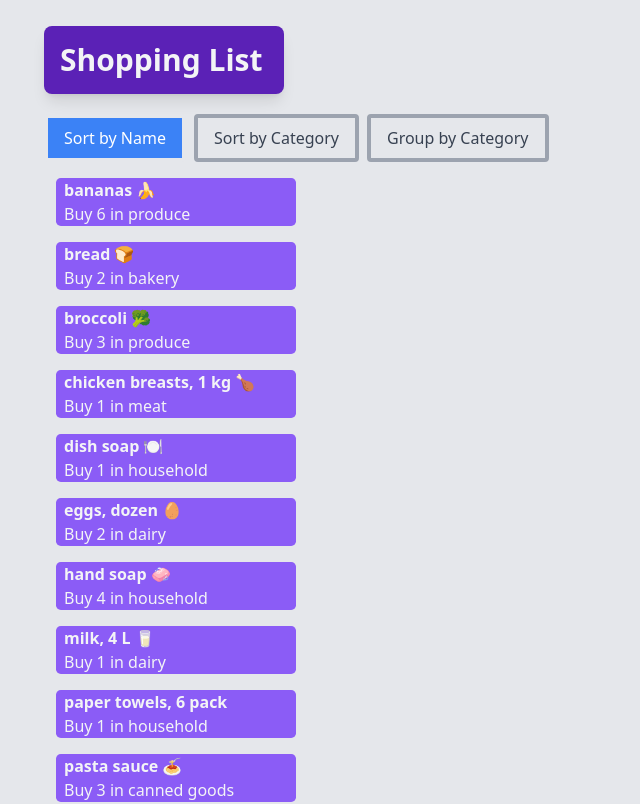
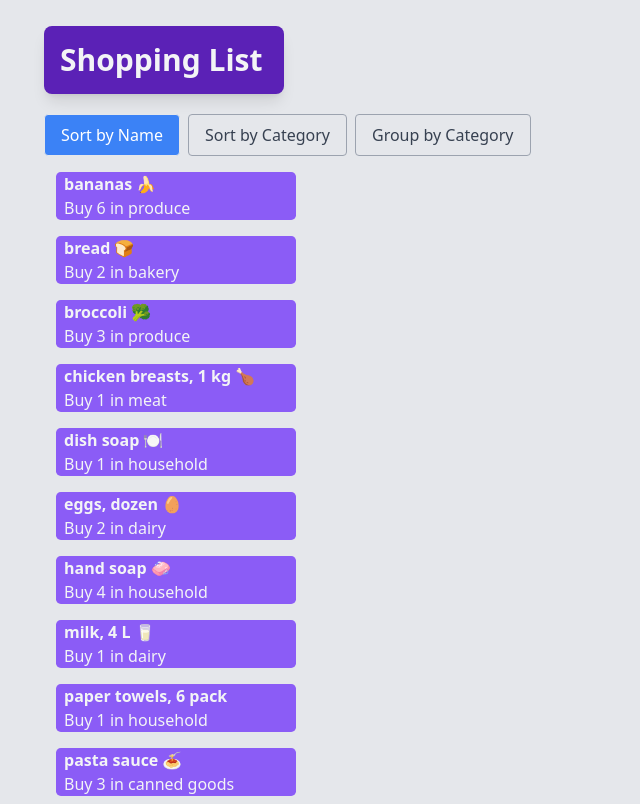
Before and after one commit to rgawalko/cprg306-assignments, a Next.js app: page /week-7 in a window 1280 px wide. Shown: the top 804 px of the page, without its empty margins (0-640 px from the left). Built offline with nearby package versions, Linux system fonts and the light colour scheme.

Commit message:
Update item-list.js

```diff
--- a/app/week-7/item-list.js
+++ b/app/week-7/item-list.js
@@ -1,23 +1,21 @@
-"use client";
 import { useState } from "react";
-import itemsJson from "./items.json";
 import Item from './item.js';
 
-export default function ItemList() {
+export default function ItemList({ items }) {
     const [sortBy, setSortBy] = useState("name");
-    let items = [...itemsJson];  // Shallow copy of itemsJson
+    let itemsCopy = [...items];  // Shallow copy of items
 
     // Sort items based on the sortBy state
     if (sortBy === "name") {
-        items.sort((a, b) => a.name.localeCompare(b.name));
+        itemsCopy.sort((a, b) => a.name.localeCompare(b.name));
     } else if (sortBy === "category") {
-        items.sort((a, b) => a.category.localeCompare(b.category));
+        itemsCopy.sort((a, b) => a.category.localeCompare(b.category));
     }
 
     // Group items by category if sortBy is "group"
     let groupedItems = {};
     if (sortBy === "group") {
-        groupedItems = items.reduce((acc, item) => {
+        groupedItems = itemsCopy.reduce((acc, item) => {
             if (!acc[item.category]) {
                 acc[item.category] = [];
             }
@@ -38,19 +36,19 @@ export default function ItemList() {
             {/* Buttons for selecting sorting criteria */}
             <div className='ml-11 mt-5 mb-4'>
                 <button
-                    className={`mr-2 px-4 py-2 rounded border-4 ${sortBy === "name" ? "bg-blue-500 text-white" : "bg-gray-200 text-gray-700 border-gray-400 hover:bg-blue-700 hover:text-white"} transition duration-300`}
+                    className={`mr-2 px-4 py-2 rounded border ${sortBy === "name" ? "bg-blue-500 text-white" : "bg-gray-200 text-gray-700 border-gray-400 hover:bg-blue-700 hover:text-white"} transition duration-300`}
                     onClick={() => setSortBy("name")}
                 >
                     Sort by Name
                 </button>
                 <button
-                    className={`mr-2 px-4 py-2 rounded border-4 ${sortBy === "category" ? "bg-blue-500 text-white" : "bg-gray-200 text-gray-700 border-gray-400 hover:bg-blue-700 hover:text-white"} transition duration-300`}
+                    className={`mr-2 px-4 py-2 rounded border ${sortBy === "category" ? "bg-blue-500 text-white" : "bg-gray-200 text-gray-700 border-gray-400 hover:bg-blue-700 hover:text-white"} transition duration-300`}
                     onClick={() => setSortBy("category")}
                 >
                     Sort by Category
                 </button>
                 <button
-                    className={`px-4 py-2 rounded border-4 ${sortBy === "group" ? "bg-blue-500 text-white" : "bg-gray-200 text-gray-700 border-gray-400 hover:bg-blue-700 hover:text-white"} transition duration-300`}
+                    className={`px-4 py-2 rounded border ${sortBy === "group" ? "bg-blue-500 text-white" : "bg-gray-200 text-gray-700 border-gray-400 hover:bg-blue-700 hover:text-white"} transition duration-300`}
                     onClick={() => setSortBy("group")}
                 >
                     Group by Category
@@ -75,7 +73,7 @@ export default function ItemList() {
                         </li>
                     ))
                 ) : (
-                    items.map((item) => (
+                    itemsCopy.map((item) => (
                         <Item
                             key={item.id}
                             name={item.name}
```
